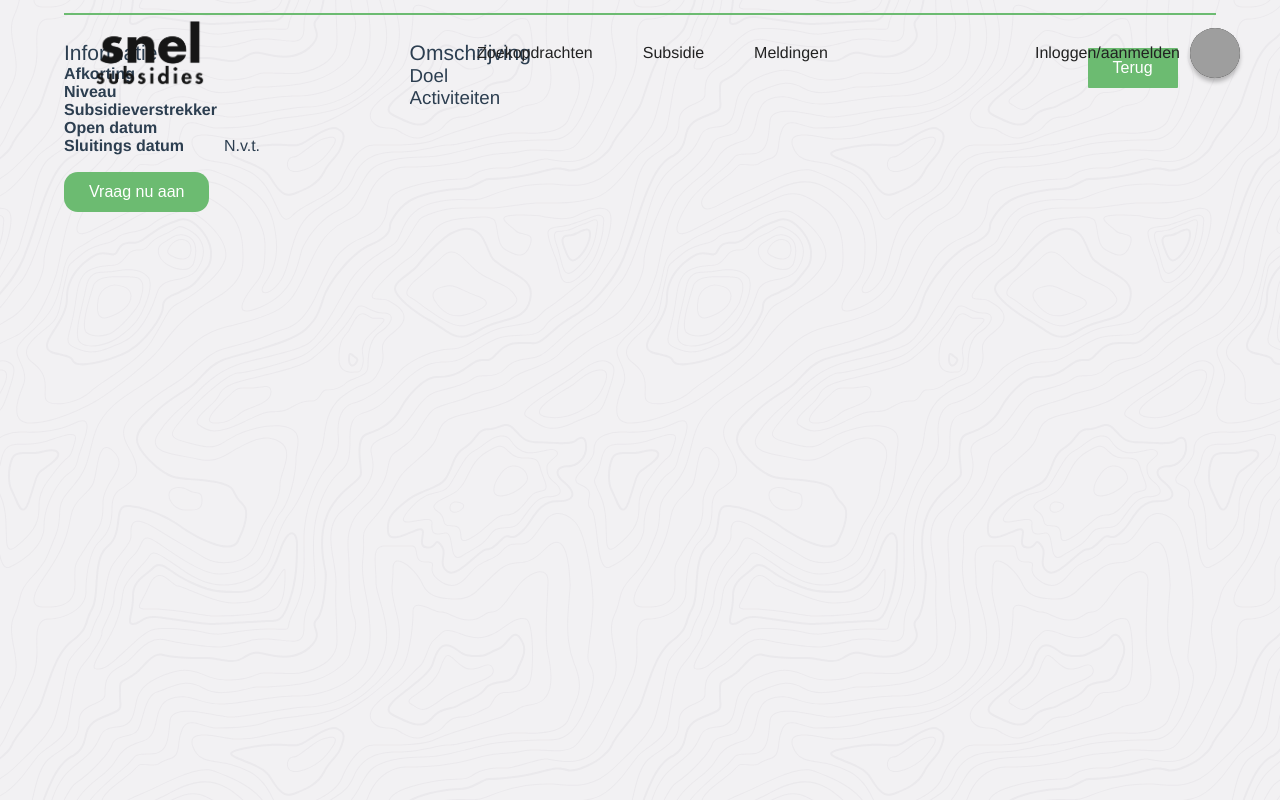
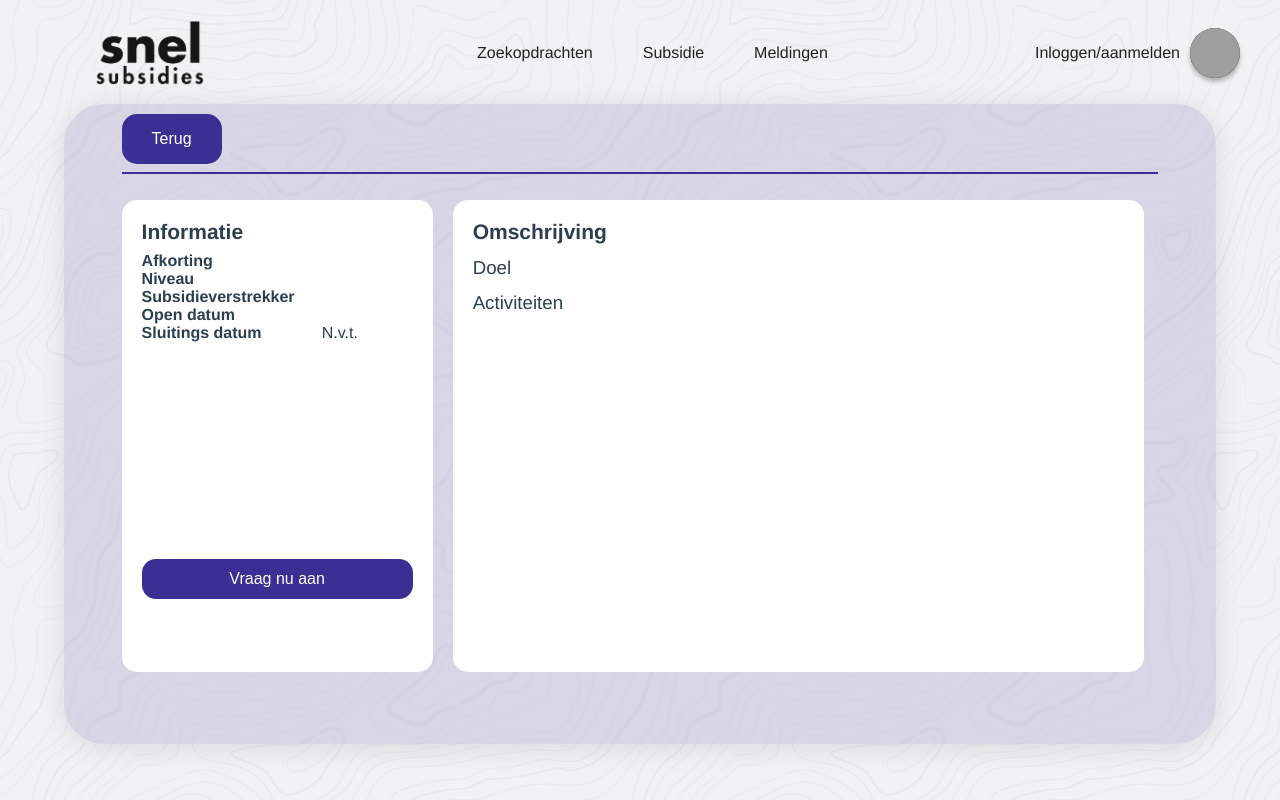
Before and after one commit to Ayoub2K/SnelSubsidies, a Vue app in the folder webapp/: page /subsidie/1 in a window 1280 px wide. Built offline with nearby package versions, Linux system fonts and the light colour scheme; no server answers; grey boxes are pictures that could not be loaded.

Commit message:
subsidie pagina styling, nog niet helemaal klaar

```diff
--- a/webapp/src/views/Subsidie.vue
+++ b/webapp/src/views/Subsidie.vue
@@ -1,9 +1,16 @@
 <template>
-  <h1 class="paginatitel">{{naam}}</h1>
+  <main>
+    <div class="titelbar">
+      <button id="terugbutton" @click="gaTerug">Terug</button>
+      <h1 class="paginatitel">{{naam}}</h1>
+    </div>
   <hr><br>
   <div class="wrapper">
     <div id="info">
-      <h2>Informatie</h2>
+      <div class="informatie_titel">
+        <h2>Informatie</h2>
+      </div>
+
       <div id="links">
         <p class="ppLeft">
           Afkorting<br>
@@ -22,10 +29,13 @@
           N.v.t.
         </p>
       </div>
-      <br><button id="aanvraag">Vraag nu aan</button>
+
+        <button id="aanvraag">Vraag nu aan</button>
+
+
     </div>
 
-    <div id="omschrijving">      <button id="terugbutton" @click="gaTerug">Terug</button>
+    <div id="omschrijving">
       <h2>Omschrijving</h2>
 
       <h3>Doel</h3>
@@ -34,6 +44,8 @@
       <p>{{subsidiabele_activiteiten}}</p>
     </div>
   </div>
+</main>
+
 </template>
 
 <script>
@@ -107,25 +119,47 @@ export default {
 </script>
 
 <style scoped>
+main {
+  border-radius: var(--default-border-radius);
+  width: 90%;
+  height: 80vh;
+  padding-bottom: 50px;
+  margin-top: 13vh; /* nav min-height = 10vh, dus altijd 3vh afstand van nav nu */
+  margin-left: auto;
+  margin-right: auto;
+  background: rgba(70, 60, 149, 0.15);
+  box-shadow: 0 4px 30px rgba(0, 0, 0, 0.1);
+  backdrop-filter: blur(1px);
+  -webkit-backdrop-filter: blur(6.8px);
+}
+
+.titelbar{
+  display: flex;
+  align-items: center;
+}
+
 #terugbutton {
-  background-color: #6cbb71;
+  background-color: #3b2f94;
   border: none;
-  border-radius: 1px;
+  width: 100px;
+  height: 50px;
+  border-radius: 15px;
   color: white;
-  padding: 11px 25px;
+  padding: 10px;
   text-align: center;
   text-decoration: none;
   display: inline-block;
   font-size: 16px;
-  float: right;
-  margin-top: 1%;
+  margin-left: 5%;
+  margin-top: 10px;
+
 }
 #terugbutton:hover {
   cursor: pointer;
 }
 
 #aanvraag {
-  background-color: #6cbb71;
+  background-color: #3b2f94;
   border: none;
   border-radius: 14px;
   color: white;
@@ -134,22 +168,27 @@ export default {
   text-decoration: none;
   display: inline-block;
   font-size: 16px;
-  margin-top: 5%;
+  margin-top: 80%;
+  width: 100%;
 }
+
 #aanvraag:hover {
   cursor: pointer;
+  background-color: #463c95;
 }
 
 .ppLeft {
-  font-weight: bold;
+  font-weight: 600;
 }
 #links {
   display: inline-block;
+  grid-area: 2 / 1 / 3 / 2;
 }
 
 #rechts {
   display: inline-block;
-  margin-left: 2%;
+  margin-left: 10%;
+  grid-area: 2 / 2 / 3 / 3;
 }
 
 h2 {
@@ -158,27 +197,57 @@ h2 {
 
 hr {
   width: 90%;
-  border: 1px solid #6cbb71;
+  border: 1px solid #3b2f94;
 }
 
 h1 {
-  margin-left: 5%;
+  margin-left: 30px;
   margin-top: 1%;
+}
+
+.wrapper {
+  display: flex;
+  flex-direction: row;
+  height: 80%;
+  gap: 20px;
 }
 
 #info {
   width: 27%;
   float: left;
   margin-left: 5%;
+  background-color: white;
+  border-radius: 15px;
+  padding: 20px;
+
+}
+
+#info h2 {
+  font-weight: bold;
+  margin-bottom: 3%;
+}
+
+
+.aanvraagbutton {
+  display: block;
 }
 
 #omschrijving {
   width: 60%;
   overflow: hidden;
+  background-color: white;
+  border-radius: 15px;
+  padding: 20px;
 }
 
-.wrapper {
-  overflow: hidden;
+#omschrijving h2 {
+  font-weight: bold;
+}
+
+#omschrijving h3 {
+  font-weight: 500;
+  margin-bottom: 1%;
+  margin-top: 2%;
 }
 
 </style>
```
